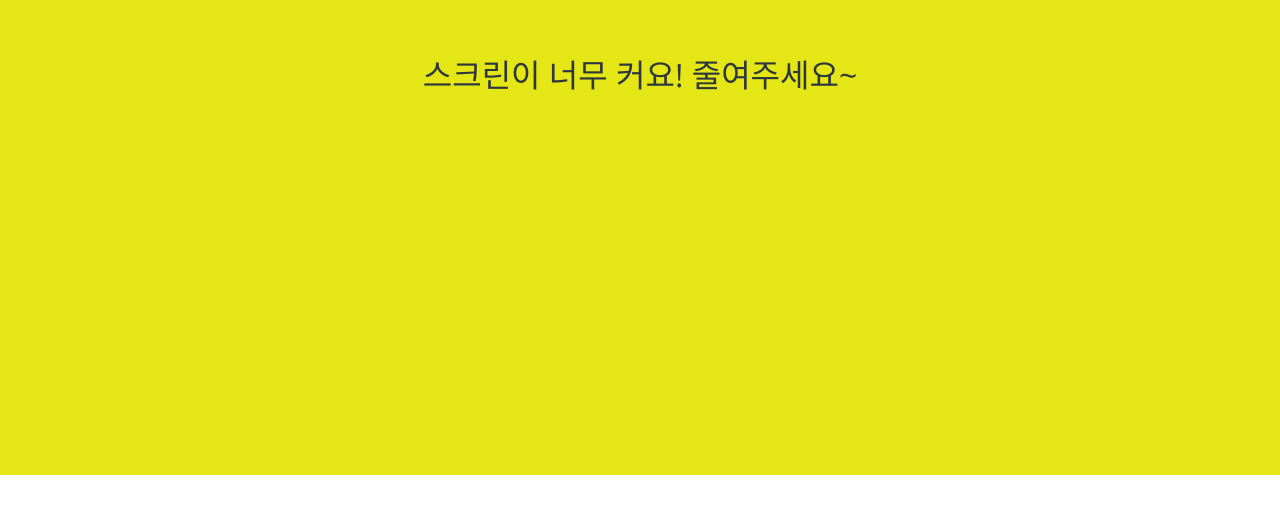
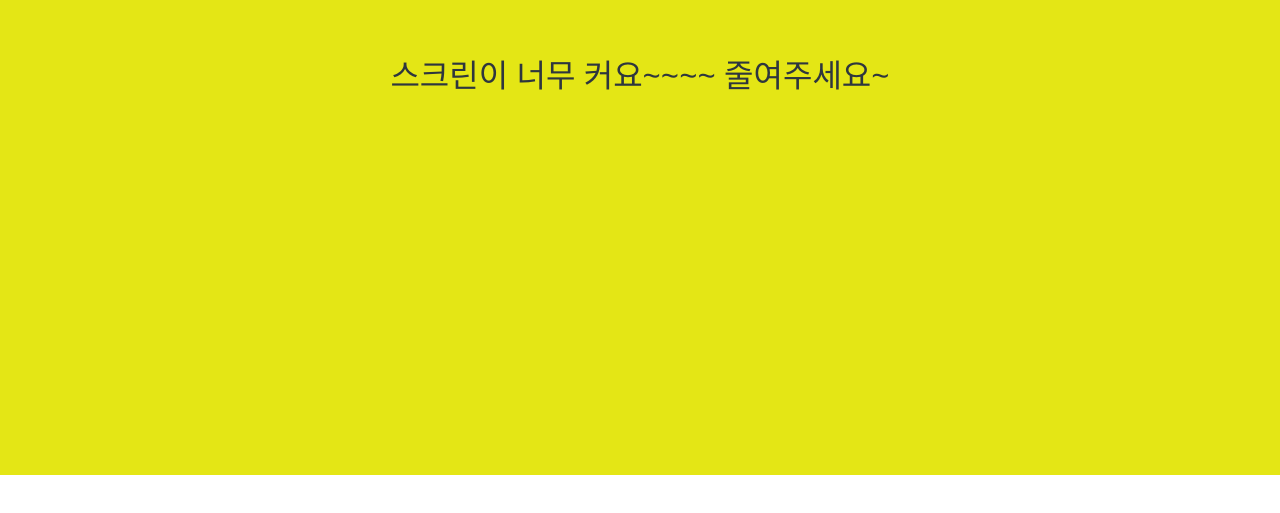
Before and after one commit to noah2397/Kokoa-clone2021.12, a plain HTML site: page friend.html in a window 1280 px wide. Shown: the part 325-838 px from the top of the page. Drawn offline with nearby package versions, Linux system fonts and the light colour scheme; a web font is replaced by a local one.

Commit message:
add wave

```diff
--- a/friend.html
+++ b/friend.html
@@ -99,7 +99,7 @@
   </div>
 
   <div id="no-mobile">
-    <span>스크린이 너무 커요! 줄여주세요~</span>
+    <span>스크린이 너무 커요~~~~ 줄여주세요~</span>
   </div>
 
 
```
